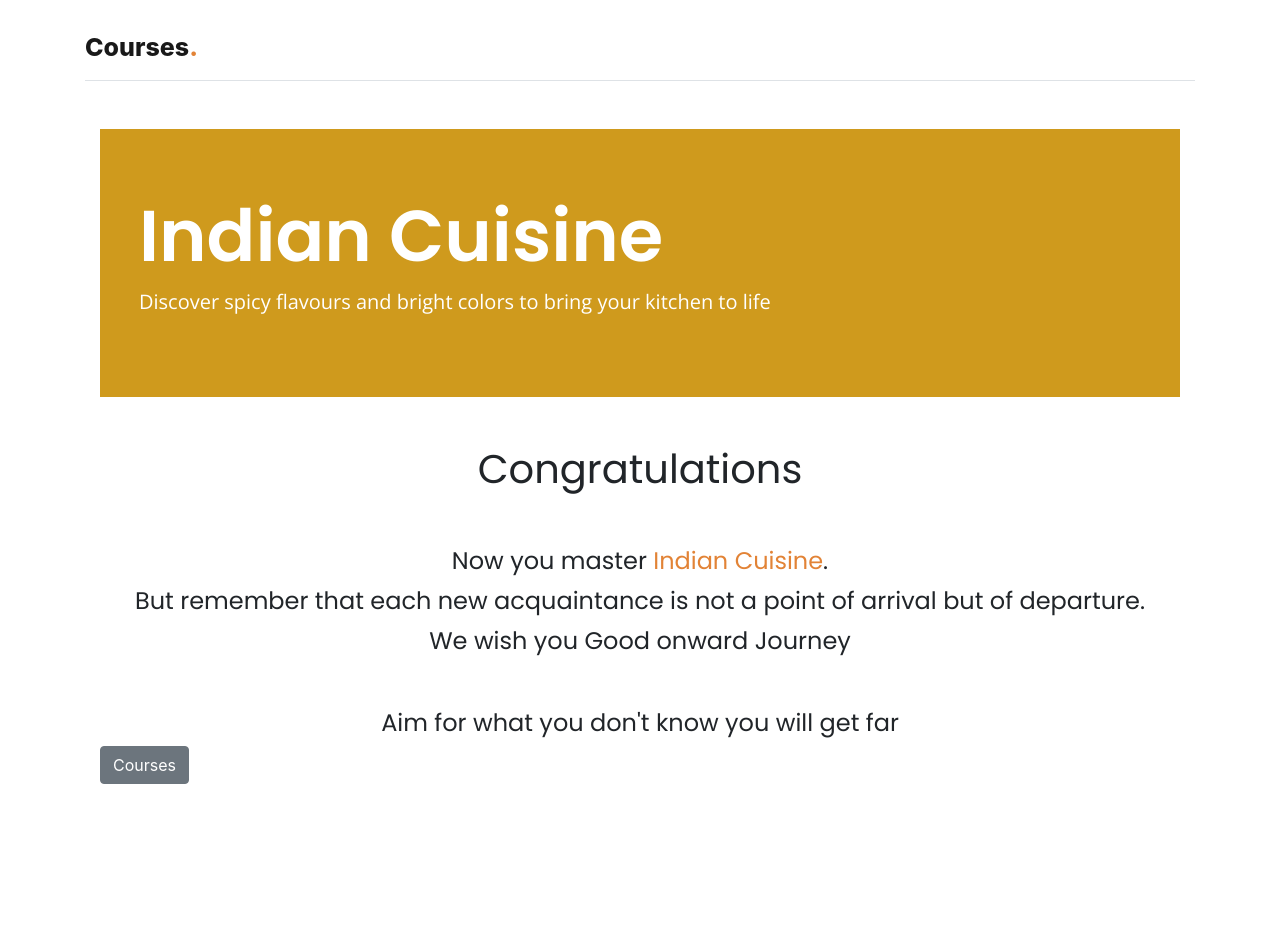
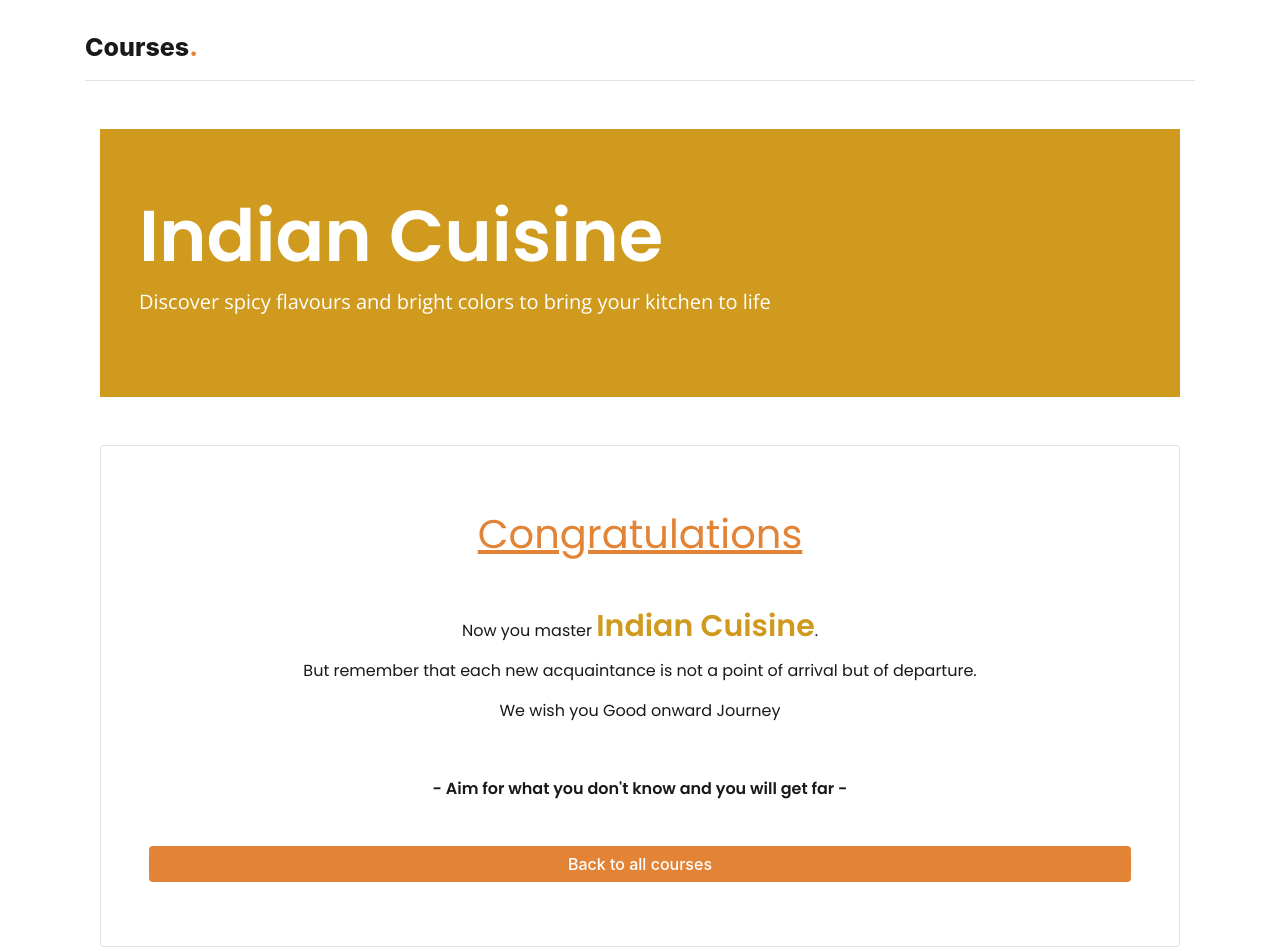
Before and after one commit to giaro710/lifekeys-challenge, a React (Create React App) app: page /courses/1/end in a window 1280 px wide. Shown: the top 952 px of the page. Before the commit the page ends 800 px from the top, so only its background shows below. Built offline with nearby package versions, Linux system fonts and the light colour scheme.

Commit message:
style: some style changes

```diff
--- a/src/components/Course/CourseCard/CourseCard.js
+++ b/src/components/Course/CourseCard/CourseCard.js
@@ -1,5 +1,6 @@
 import React from "react";
 import { Link } from "react-router-dom";
+
 import {
   Card,
   CardBody,
@@ -8,6 +9,7 @@ import {
   CardText,
   CardImg,
 } from "reactstrap";
+import Btn from "../../Layout/Btn/Btn";
 
 const CourseCard = ({ id, title, subtitle }) => {
   return (
@@ -25,14 +27,14 @@ const CourseCard = ({ id, title, subtitle }) => {
           </CardTitle>
           <CardText>{subtitle}</CardText>
         </CardBody>
-        <Link to={`/courses/${id}/pages`}>
-          <Button
+        <Link to={`/courses/${id}/pages`} style={{ textDecoration: "none" }}>
+          {/* <Button
             style={{ background: "#e28336", border: "none" }}
             className="m-3 float-right"
-            color="primary"
           >
             Discover
-          </Button>
+          </Button> */}
+          <Btn text="Discover" block marginX />
         </Link>
       </Card>
     </div>
--- a/src/components/HeroSection/HeroSection.js
+++ b/src/components/HeroSection/HeroSection.js
@@ -4,11 +4,18 @@ import { Container } from "reactstrap";
 const HeroSection = ({ title, subtitle }) => {
   return (
     <Container
-      style={{ backgroundColor: "#e28336", color: "white" }}
-      className="mb-5 py-5"
+      style={{ backgroundColor: "#e28336" }}
+      className="d-flex  align-items-center mb-5 py-5"
     >
-      <h1 style={{ fontWeight: "700" }}>{title}</h1>
-      <p>{subtitle}</p>
+      <div style={{ marginLeft: "30px" }}>
+        <h1 style={{ fontSize: "80px", fontWeight: "700", color: "#fff" }}>
+          {title}
+        </h1>
+        <p style={{ color: "#fff" }}>{subtitle}</p>
+      </div>
+      <div>
+        <img src="/images/hero.png" alt="hero-img" />
+      </div>
     </Container>
   );
 };
--- a/src/components/Layout/Btn/Btn.js
+++ b/src/components/Layout/Btn/Btn.js
@@ -1,13 +1,22 @@
 import React from "react";
 import { Button } from "reactstrap";
 
-const Btn = ({ onClick, text, floatRight, disabled }) => {
+const Btn = ({ onClick, text, floatRight, disabled, block, marginX }) => {
   return (
     <Button
-      style={{ background: "#e28336", border: "none", fontWeight: 500 }}
+      style={{
+        background: "#e28336",
+        border: "none",
+        fontWeight: 500,
+        textDecoration: "none",
+        width: marginX ? "80%" : null,
+      }}
       onClick={onClick}
-      className={`mt-5 ${floatRight ? "float-right" : ""}`}
+      className={`mt-5 mb-3 ${marginX ? "mx-5" : ""} ${
+        floatRight ? "float-right" : ""
+      }`}
       disabled={disabled}
+      block={block}
     >
       {text}
     </Button>
--- a/src/components/Layout/Jumbo/Jumbo.js
+++ b/src/components/Layout/Jumbo/Jumbo.js
@@ -6,10 +6,15 @@ const Jumbo = ({ color, title, subtitle }) => {
     <div className="my-5">
       <Jumbotron fluid style={{ background: color, color: "#fff" }}>
         <Container fluid>
-          <h1 style={{ fontWeight: "600" }} className="display-3 ml-4">
+          <h1
+            style={{ fontWeight: "600", color: "#fff" }}
+            className="display-3 ml-4"
+          >
             {title}
           </h1>
-          <p className="lead ml-4">{subtitle}</p>
+          <p className="lead ml-4" style={{ color: "#fff" }}>
+            {subtitle}
+          </p>
         </Container>
       </Jumbotron>
     </div>
--- a/src/components/Pages/CongratulationsPage/CongratulationsPage.js
+++ b/src/components/Pages/CongratulationsPage/CongratulationsPage.js
@@ -1,6 +1,7 @@
 import React from "react";
 import { Link, useParams } from "react-router-dom";
 import Jumbo from "../../Layout/Jumbo/Jumbo";
+import Btn from "../../Layout/Btn/Btn";
 import { Container, Button } from "reactstrap";
 import { findCourse } from "../../../helpers/helpers";
 
@@ -15,21 +16,33 @@ const CongratulationsPage = ({ courses }) => {
         title={course.title}
         subtitle={course.subtitle}
       />
+      <Container className="border border-5 rounded p-5 mb-5">
+        <h1
+          className="text-center mt-3"
+          style={{ color: "#e28336", textDecoration: "underline" }}
+        >
+          Congratulations
+        </h1>
+        <h6 className="text-center mt-5" style={{ lineHeight: "40px" }}>
+          Now you master{" "}
+          <span
+            style={{ color: course.color, fontWeight: "600", fontSize: "30px" }}
+          >
+            {course.title}
+          </span>
+          .<br></br>
+          But remember that each new acquaintance is not a point of arrival but
+          of departure. <br></br>We wish you Good onward Journey
+        </h6>
 
-      <h1 className="text-center mt-3">Congratulations</h1>
-      <h4 className="text-center mt-5" style={{ lineHeight: "40px" }}>
-        Now you master <span style={{ color: "#e28336" }}>{course.title}</span>.
-        <br></br>But remember that each new acquaintance is not a point of
-        arrival but of departure. <br></br>We wish you Good onward Journey
-      </h4>
+        <h6 className="text-center mt-5" style={{ fontWeight: "600" }}>
+          - Aim for what you don't know and you will get far -
+        </h6>
 
-      <h4 className="text-center mt-5">
-        Aim for what you don't know you will get far
-      </h4>
-
-      <Link to="/courses">
-        <Button>Courses</Button>
-      </Link>
+        <Link to="/courses" style={{ textDecoration: "none" }}>
+          <Btn text="Back to all courses" block />
+        </Link>
+      </Container>
     </Container>
   );
 };
--- a/src/components/Pages/SingleCoursePage/SingleCoursePage.js
+++ b/src/components/Pages/SingleCoursePage/SingleCoursePage.js
@@ -11,7 +11,6 @@ const SingleCoursePage = ({ courses }) => {
 
   const { id: paramsId } = useParams();
   const course = findCourse(courses, paramsId);
-  console.log(course.color);
 
   const pageContents = course.content;
 
--- a/src/data.js
+++ b/src/data.js
@@ -26,11 +26,11 @@ export const data = {
           type: "boolean",
           answers: [
             {
-              answerText: "true",
+              answerText: "True",
               isCorrect: false,
             },
             {
-              answerText: "false",
+              answerText: "False",
               isCorrect: true,
             },
           ],
--- a/src/index.css
+++ b/src/index.css
@@ -5,6 +5,7 @@ body {
 
 :is(h1, h2, h3, h4, h5, h6) {
   font-family: "Poppins", sans-serif;
+  color: #191919;
 }
 
 h1 {
@@ -13,6 +14,7 @@ h1 {
 
 p {
   font-family: "Open Sans", sans-serif;
+  color: #191919;
 }
 
 /* #e28336 */
```
Also changed, not shown: src/components/Layout/GeneralPage/GeneralPage.js (+61 -0 lines), public/images/hero.png (added).
